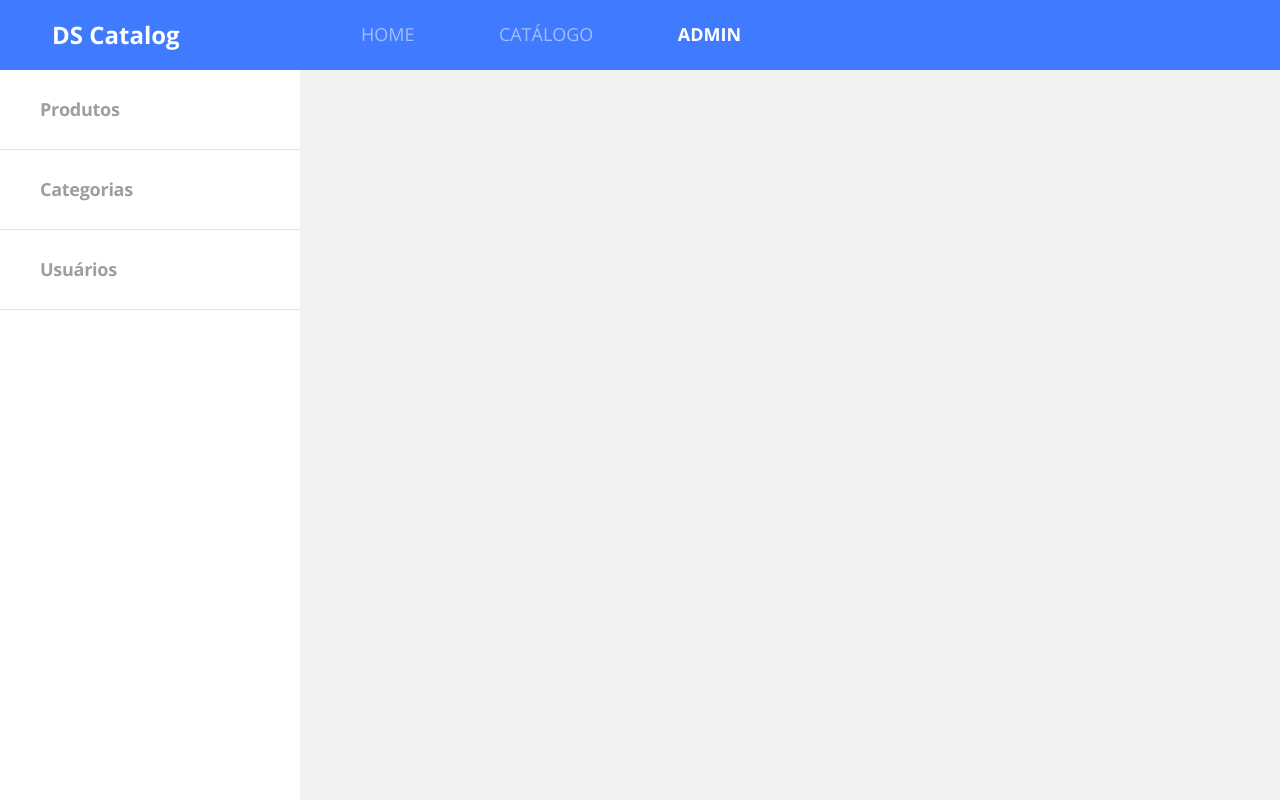
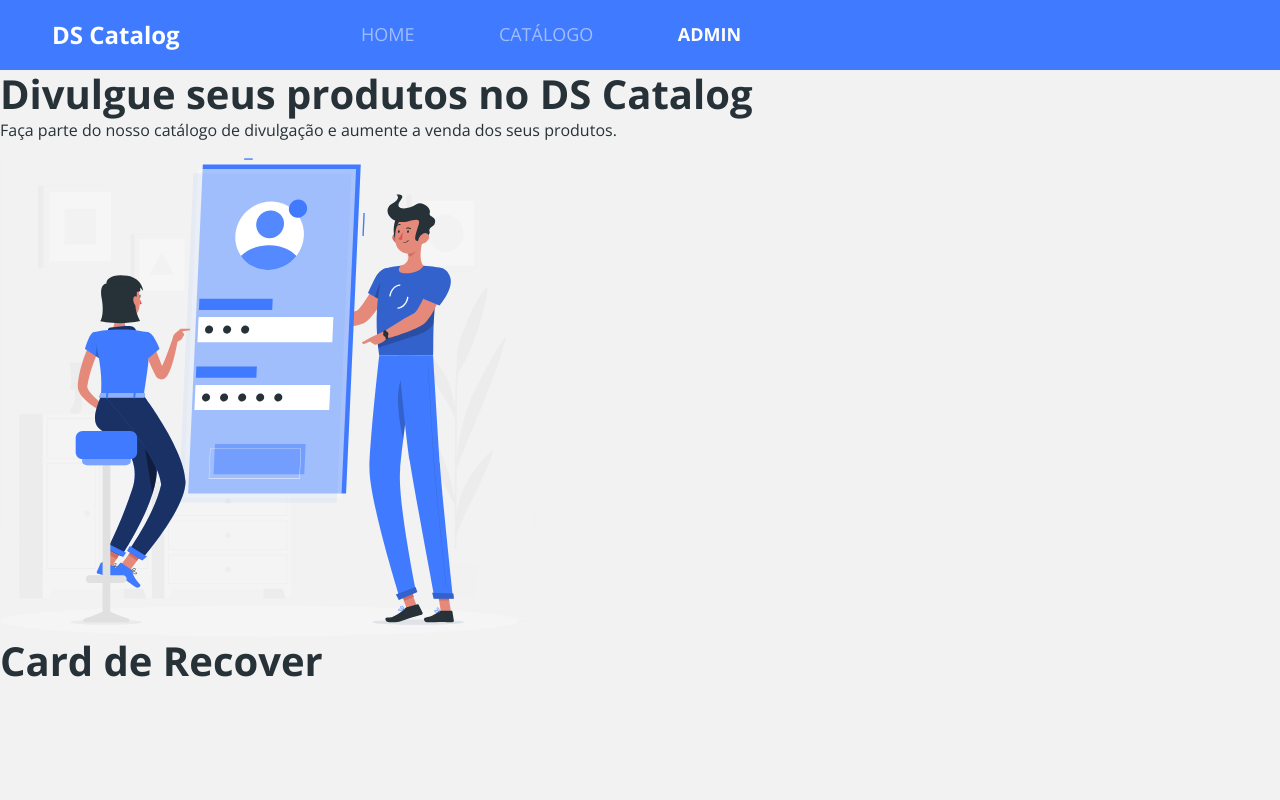
Before and after one commit to Rafaelxndre/DSCatalog, a React (Create React App) app in the folder frontweb/: page /admin/auth/recover in a window 1280 px wide. Built offline with nearby package versions, Linux system fonts and the light colour scheme; no server answers.

Commit message:
Auth routes

```diff
--- a/frontweb/src/Routes.tsx
+++ b/frontweb/src/Routes.tsx
@@ -1,5 +1,6 @@
 import Navbar from 'components/Navbar';
 import Admin from 'pages/Admin';
+import Auth from 'pages/Admin/Auth';
 import Catalog from 'pages/Catalog';
 import Home from 'pages/Home';
 import ProductDetails from 'pages/ProductDetails';
@@ -18,6 +19,10 @@ const Routes = () => (
       <Route path="/products/:productId">
         <ProductDetails />
       </Route>
+      <Redirect from="/admin/auth" to="/admin/auth/login" exact/>
+      <Route path="/admin/auth">
+      <Auth />
+      </Route>
       <Redirect from="/admin" to="/admin/products" exact/>
       <Route path="/admin">
         <Admin />
--- /dev/null
+++ b/frontweb/src/pages/Admin/Auth/index.tsx
@@ -0,0 +1,30 @@
+import { ReactComponent as AuthImage} from 'assets/images/auth-image.svg';
+import { Route, Switch } from 'react-router-dom';
+
+const Auth = () => {
+    return (
+        <div className="auth-container">
+            <div className="auth-banner-container">
+                <h1>Divulgue seus produtos no DS Catalog</h1>
+                <p>Faça parte do nosso catálogo de divulgação e aumente a venda dos seus produtos.</p>
+                <AuthImage />
+            </div>
+
+            <div className="auth-form-container">
+                <Switch>
+                    <Route path="/admin/auth/login">
+                        <h1>Card de Login</h1>
+                    </Route>
+                    <Route path="/admin/auth/signup">
+                        <h1>Card de Signup</h1>
+                    </Route>
+                    <Route path="/admin/auth/recover">
+                        <h1>Card de Recover</h1>
+                    </Route>
+                </Switch>
+            </div>
+        </div>
+    );
+}
+
+export default Auth;
```
Also changed, not shown: frontweb/src/assets/images/auth-image.svg (added).
